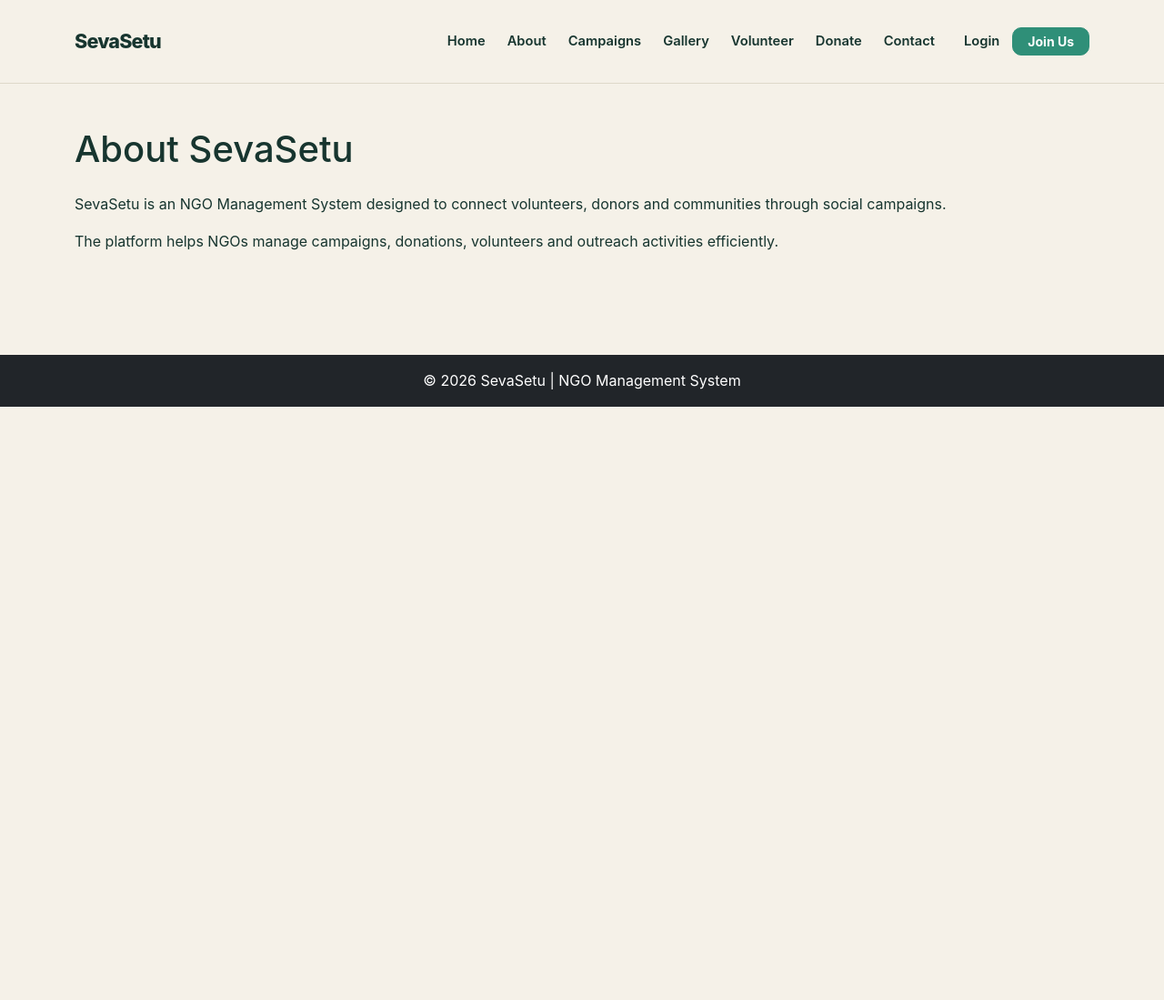
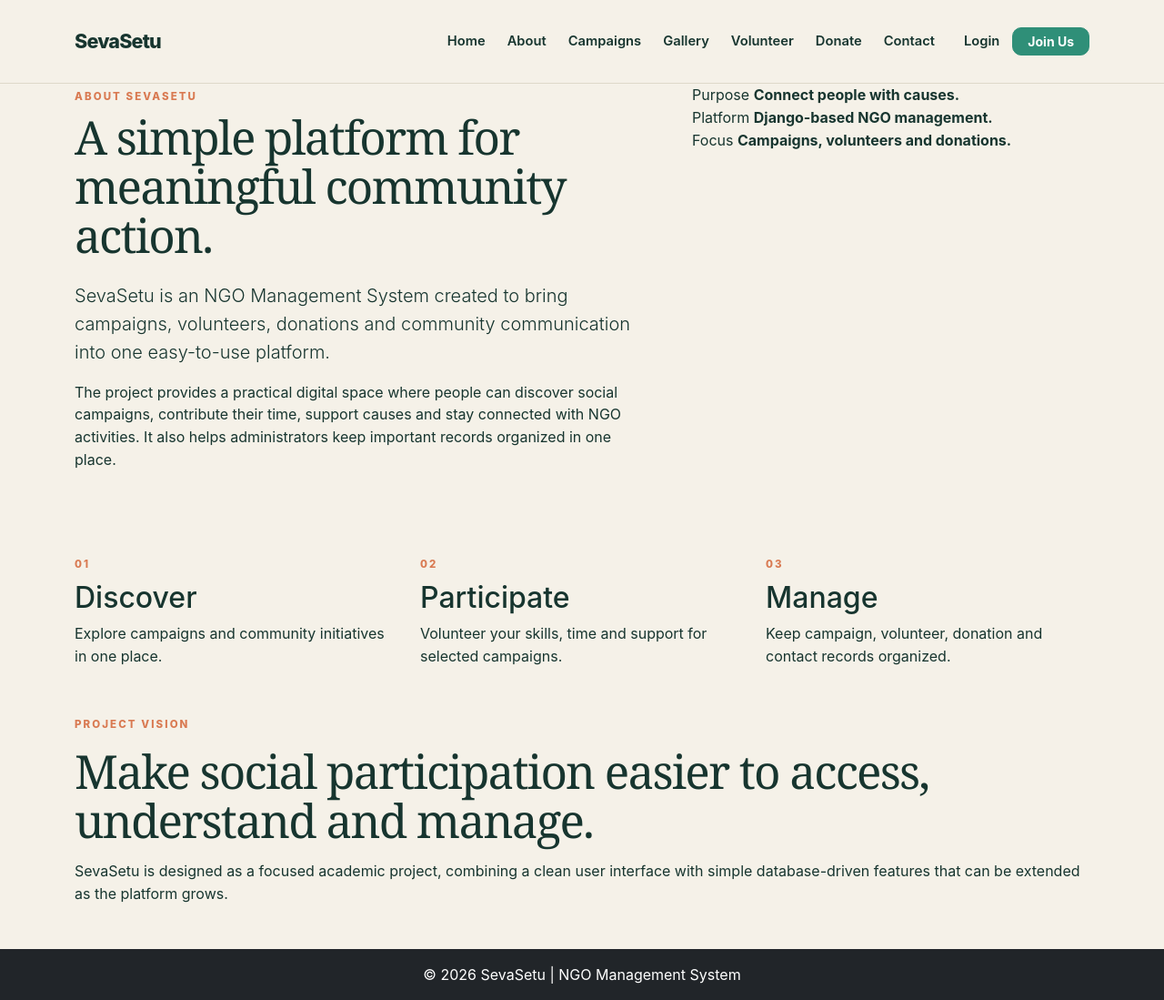
Before and after one commit to gouri0209m-ux/SevaSetu, a Django app: page /about/ in a window 1280 px wide. Shown: the whole page at 91% size. Before the commit the page ends 447 px from the top, so only its background shows below. Run offline with Django 5.2, Linux system fonts and the light colour scheme.

Commit message:
Improve About page content

```diff
--- a/core/templates/core/about.html
+++ b/core/templates/core/about.html
@@ -1,21 +1,81 @@
 {% extends 'base.html' %}
 
+{% block title %}About | SevaSetu{% endblock %}
+
 {% block content %}
+<section class="page-section">
+    <div class="container">
+        <div class="row g-5 align-items-start">
+            <div class="col-lg-7">
+                <span class="eyebrow">About SevaSetu</span>
+                <h1 class="section-title mb-4">A simple platform for meaningful community action.</h1>
+                <p class="lead text-soft">
+                    SevaSetu is an NGO Management System created to bring campaigns, volunteers,
+                    donations and community communication into one easy-to-use platform.
+                </p>
+                <p class="text-soft">
+                    The project provides a practical digital space where people can discover social
+                    campaigns, contribute their time, support causes and stay connected with NGO activities.
+                    It also helps administrators keep important records organized in one place.
+                </p>
+            </div>
 
-<div class="container py-5">
+            <div class="col-lg-5">
+                <div class="about-summary">
+                    <div class="about-summary-item">
+                        <span>Purpose</span>
+                        <strong>Connect people with causes.</strong>
+                    </div>
+                    <div class="about-summary-item">
+                        <span>Platform</span>
+                        <strong>Django-based NGO management.</strong>
+                    </div>
+                    <div class="about-summary-item">
+                        <span>Focus</span>
+                        <strong>Campaigns, volunteers and donations.</strong>
+                    </div>
+                </div>
+            </div>
+        </div>
 
-    <h1 class="mb-4">About SevaSetu</h1>
+        <div class="row g-4 mt-5">
+            <div class="col-md-4">
+                <div class="about-card h-100">
+                    <span class="eyebrow">01</span>
+                    <h2>Discover</h2>
+                    <p class="text-soft mb-0">
+                        Explore campaigns and community initiatives in one place.
+                    </p>
+                </div>
+            </div>
+            <div class="col-md-4">
+                <div class="about-card h-100">
+                    <span class="eyebrow">02</span>
+                    <h2>Participate</h2>
+                    <p class="text-soft mb-0">
+                        Volunteer your skills, time and support for selected campaigns.
+                    </p>
+                </div>
+            </div>
+            <div class="col-md-4">
+                <div class="about-card h-100">
+                    <span class="eyebrow">03</span>
+                    <h2>Manage</h2>
+                    <p class="text-soft mb-0">
+                        Keep campaign, volunteer, donation and contact records organized.
+                    </p>
+                </div>
+            </div>
+        </div>
 
-    <p>
-        SevaSetu is an NGO Management System designed to connect
-        volunteers, donors and communities through social campaigns.
-    </p>
-
-    <p>
-        The platform helps NGOs manage campaigns, donations,
-        volunteers and outreach activities efficiently.
-    </p>
-
-</div>
-
+        <div class="about-note mt-5">
+            <span class="eyebrow">Project vision</span>
+            <h2 class="section-title mt-2 mb-3">Make social participation easier to access, understand and manage.</h2>
+            <p class="text-soft mb-0">
+                SevaSetu is designed as a focused academic project, combining a clean user interface
+                with simple database-driven features that can be extended as the platform grows.
+            </p>
+        </div>
+    </div>
+</section>
 {% endblock %}
```
